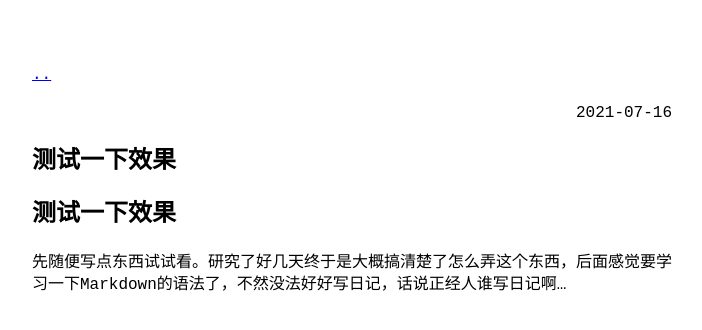
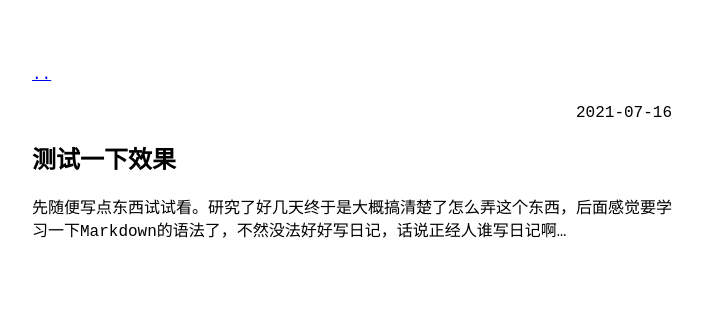
Before and after one commit to lccccc1024/lccccc1024.github.io, a Jekyll site: the page built from _posts/2021-07-16-测试一下.md, in a window 1280 px wide. Shown: the top 330 px of the page, without its empty margins (288-990 px from the left). Built offline with Jekyll 4.4.1, drawn with Linux system fonts in a browser that asks for light colours.

Commit message:
Update 2021-07-16-测试一下.md

```diff
--- a/_posts/2021-07-16-测试一下.md
+++ b/_posts/2021-07-16-测试一下.md
@@ -4,5 +4,4 @@ title: "测试一下效果"
 ---
 
 
-# 测试一下效果
 先随便写点东西试试看。研究了好几天终于是大概搞清楚了怎么弄这个东西，后面感觉要学习一下Markdown的语法了，不然没法好好写日记，话说正经人谁写日记啊...
```
